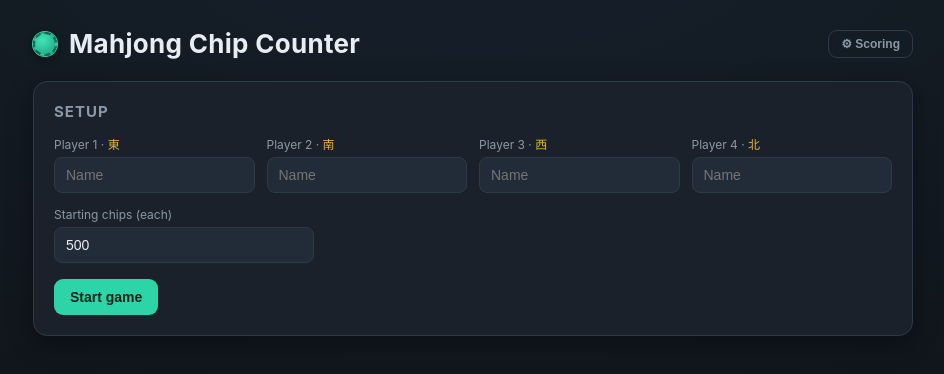
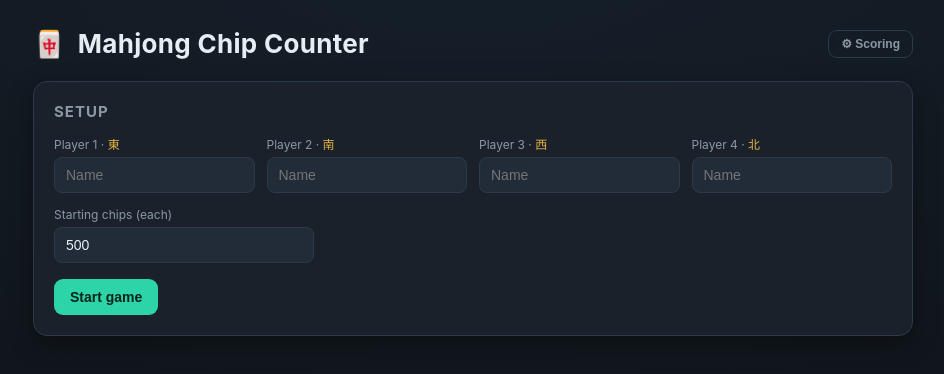
Before and after one commit to 0goy0/mahjong-counter, a plain HTML site: page index.html in a window 1280 px wide. Shown: the whole page, without its empty margins (167-1111 px from the left). Drawn offline with Linux system fonts and the light colour scheme.

Commit message:
Use red dragon tile as header icon
Co-Authored-By: Claude Opus 4.8 <noreply@anthropic.com>

```diff
--- a/index.html
+++ b/index.html
@@ -34,12 +34,7 @@
     font-size: 26px; margin: 0; letter-spacing: .3px;
     display: flex; align-items: center; gap: 12px;
   }
-  h1 .pip {
-    width: 24px; height: 24px; border-radius: 50%; flex: none;
-    background: radial-gradient(circle at 38% 32%, #41e6b8, var(--accent-dim));
-    border: 2px dashed rgba(6,35,27,.5);
-    box-shadow: 0 0 0 1px var(--accent), 0 3px 8px rgba(0,0,0,.45);
-  }
+  h1 .pip { font-size: 26px; line-height: 1; flex: none; }
   .sub { color: var(--muted); font-size: 13px; margin-bottom: 22px; }
   .card {
     background: var(--panel); border: 1px solid var(--line);
@@ -232,7 +227,7 @@
 <body>
 <div class="wrap">
   <div class="app-head">
-    <h1><span class="pip"></span> Mahjong Chip Counter</h1>
+    <h1><span class="pip">🀄</span> Mahjong Chip Counter</h1>
     <button class="ghost small" id="rulesBtn">⚙ Scoring</button>
   </div>
 
```
